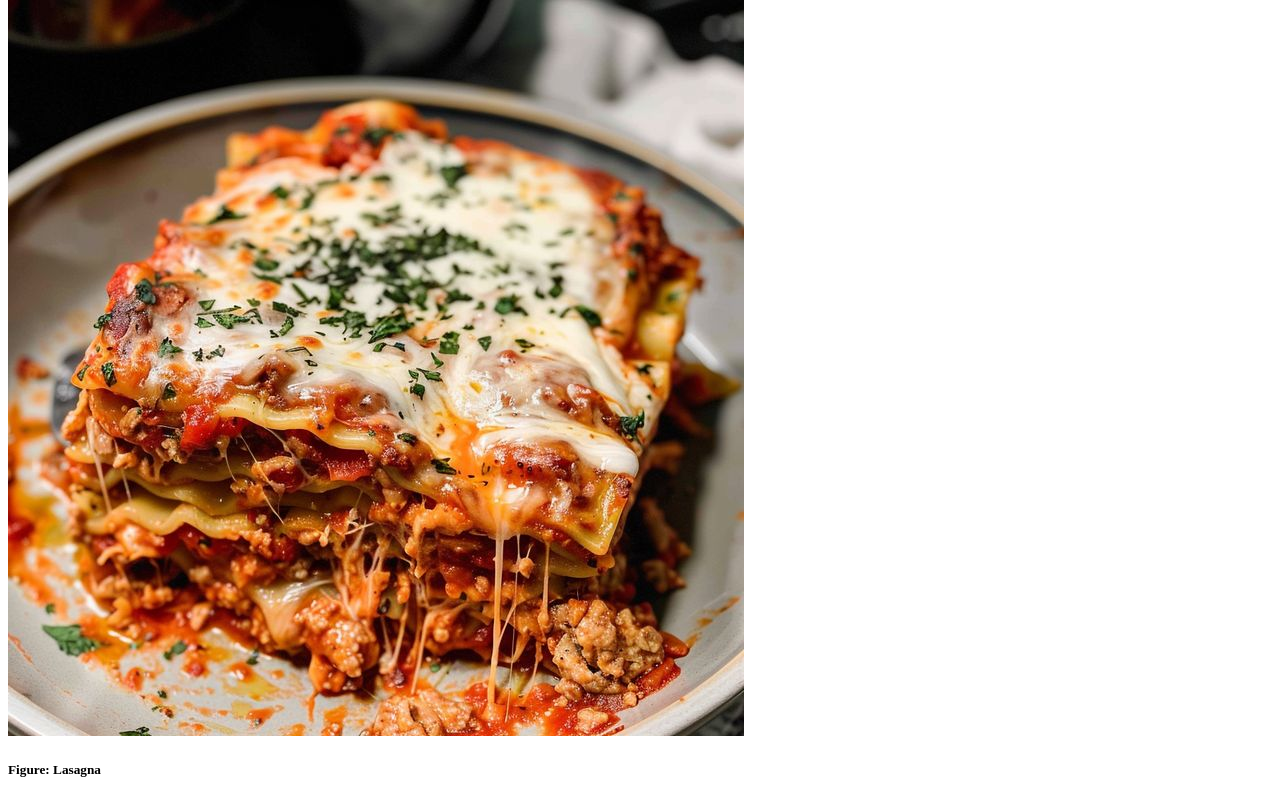
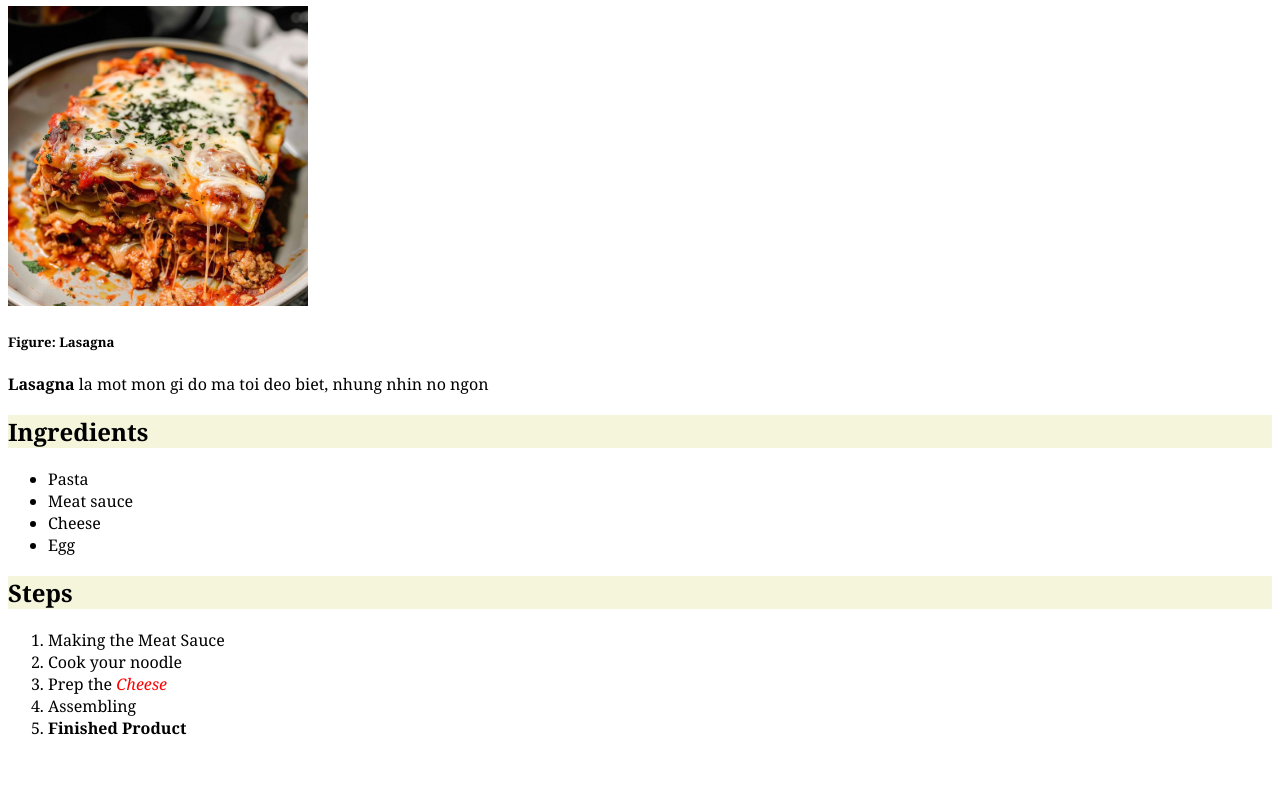
Before and after one commit to Affirdavit/odin-recipes, a plain HTML site: page recipes/lasagna.html in a window 1280 px wide. Shown: the part 80-877 px from the top of the page. After the commit the page ends 835 px from the top, so only its background shows below. Drawn offline with Linux system fonts and the light colour scheme.

Commit message:
add changes to recipes webpage layout

```diff
--- a/recipes/lasagna.html
+++ b/recipes/lasagna.html
@@ -3,10 +3,11 @@
     <head>
         <meta charset="UTF-8">
         <title>Lasagna</title>
+        <link rel="stylesheet" href="../style/recipe-style.css">
     </head>
     <body>
         <h1>Lasagna</h1>
-        <img src="../images/lasagna.jpg" alt="Lasagna">
+        <img src="../images/lasagna.jpg" alt="Lasagna" class="image">
         <h5>Figure: Lasagna</h5>
         <p><strong>Lasagna</strong> la mot mon gi do ma toi deo biet, nhung nhin no ngon</p>
         <h2>Ingredients</h2>
@@ -20,7 +21,7 @@
         <ol>
             <li>Making the Meat Sauce</li>
             <li>Cook your noodle</li>
-            <li>Prep the <em>Cheese</em></li>
+            <li>Prep the <em class="strong-word">Cheese</em></li>
             <li>Assembling</li>
             <li><strong>Finished Product</strong></li>
         </ol>
--- /dev/null
+++ b/style/recipe-style.css
@@ -0,0 +1,21 @@
+h1 {
+    background-color: #aec6cf;
+    color: #1e1e1e;
+}
+
+h2 {
+    background-color: beige;
+}
+
+body {
+    font-family:Georgia, 'Times New Roman', Times, serif;
+}
+
+.image {
+    height: auto;
+    width: 300px;
+}
+
+.strong-word {
+    color: red;
+}
```
Also changed, not shown: recipes/ramen.html (+2 -1 lines), recipes/thit_kho.html (+2 -1 lines).
